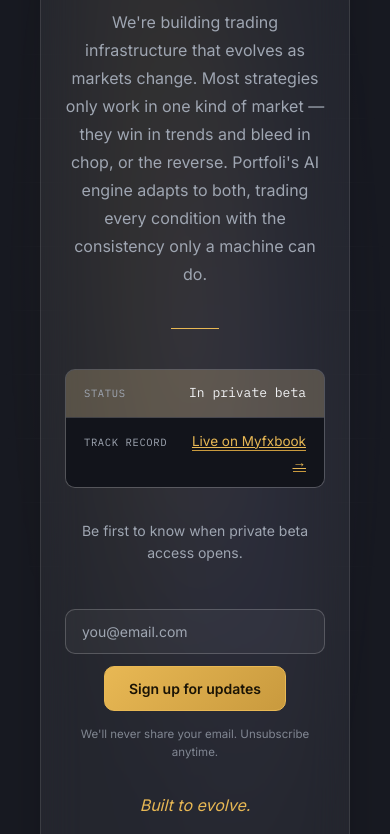
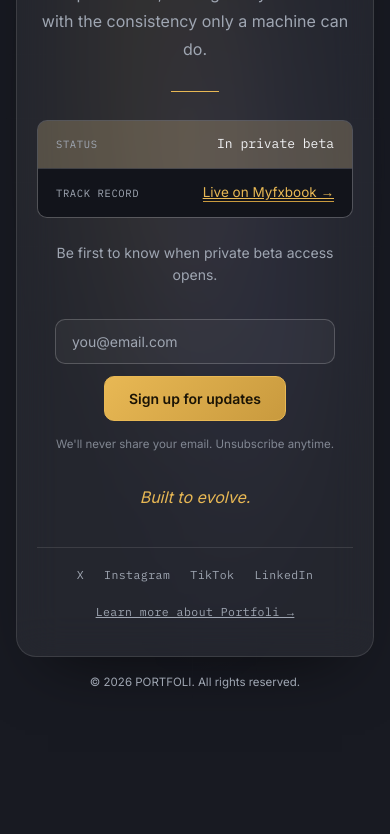
Before and after one commit to tituscheng1536/portfoli-site, a website: page landingpage/index.html in a window 390 px wide. Shown: the part 394-1228 px from the top of the page. After the commit the page ends 1109 px from the top, so only its background shows below. Drawn offline with Linux system fonts and the light colour scheme.

Commit message:
Tighten mobile layout spacing on landing page
Narrow phones felt cramped: fixed 40px body padding and desktop-sized
vertical margins caused excessive text wrapping and tight stacking.
Scale padding, headline size, and section margins down on narrow
viewports.

Co-Authored-By: Claude Sonnet 5 <noreply@anthropic.com>
Claude-Session: https://claude.ai/code/session_01WqMWVKbWVn8RZVNWfhKNr4

```diff
--- a/landingpage/index.html
+++ b/landingpage/index.html
@@ -292,9 +292,15 @@
   }
 
   @media (max-width:520px){
-    .card{padding:40px 24px;}
-    .cta-row{flex-direction:column; align-items:center;}
+    body{padding:24px 16px; gap:16px;}
+    .card{padding:32px 20px;}
+    h1{font-size:30px;}
+    .mission{margin:18px auto 28px;}
+    .hairline{margin-bottom:28px;}
+    .facts{margin-bottom:24px;}
+    .cta-row{flex-direction:column; align-items:center; margin-top:32px;}
     input[type="email"]{width:100%; max-width:280px;}
+    .social-row{margin-top:24px; padding-top:18px;}
   }
 </style>
 </head>
```
